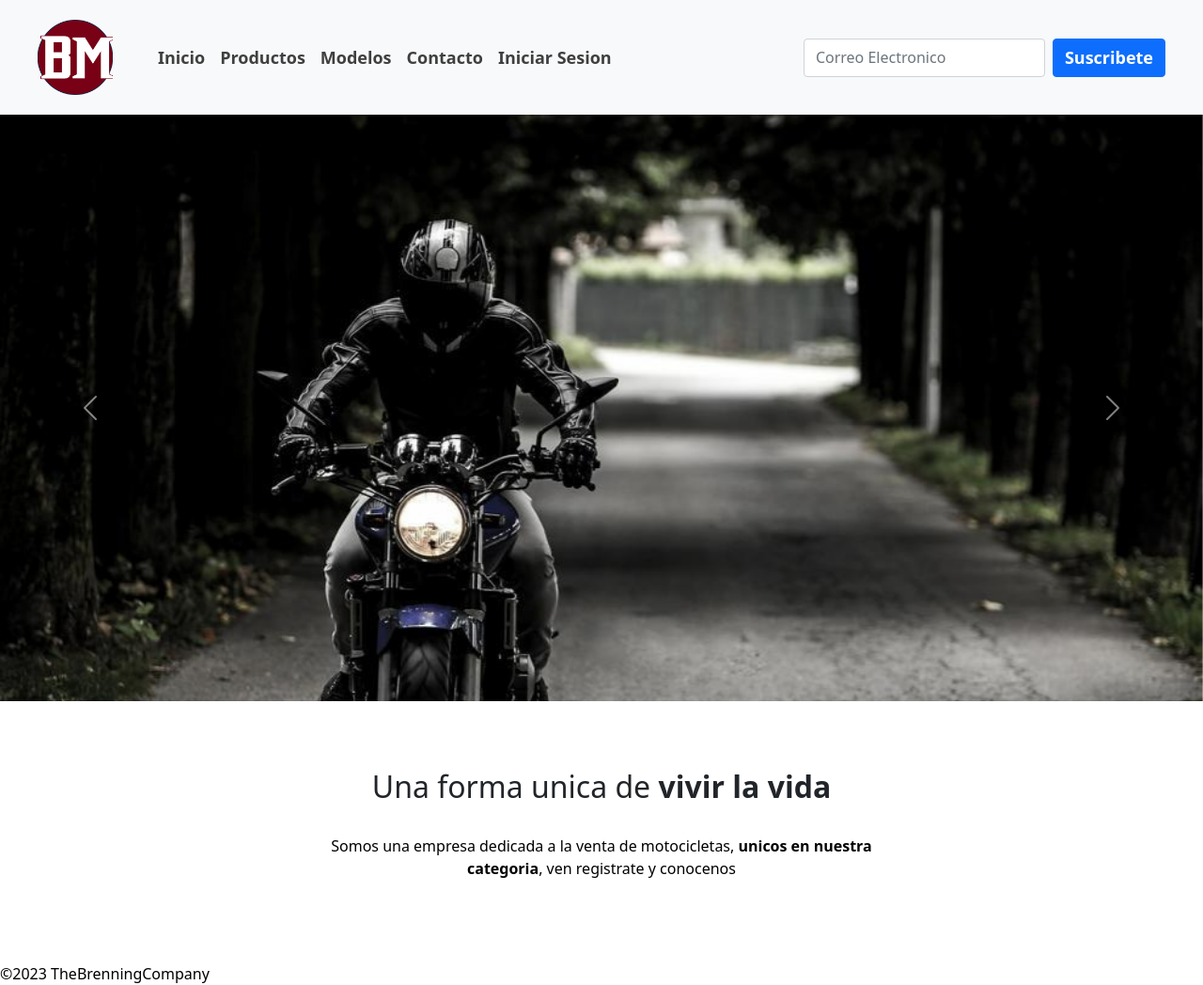
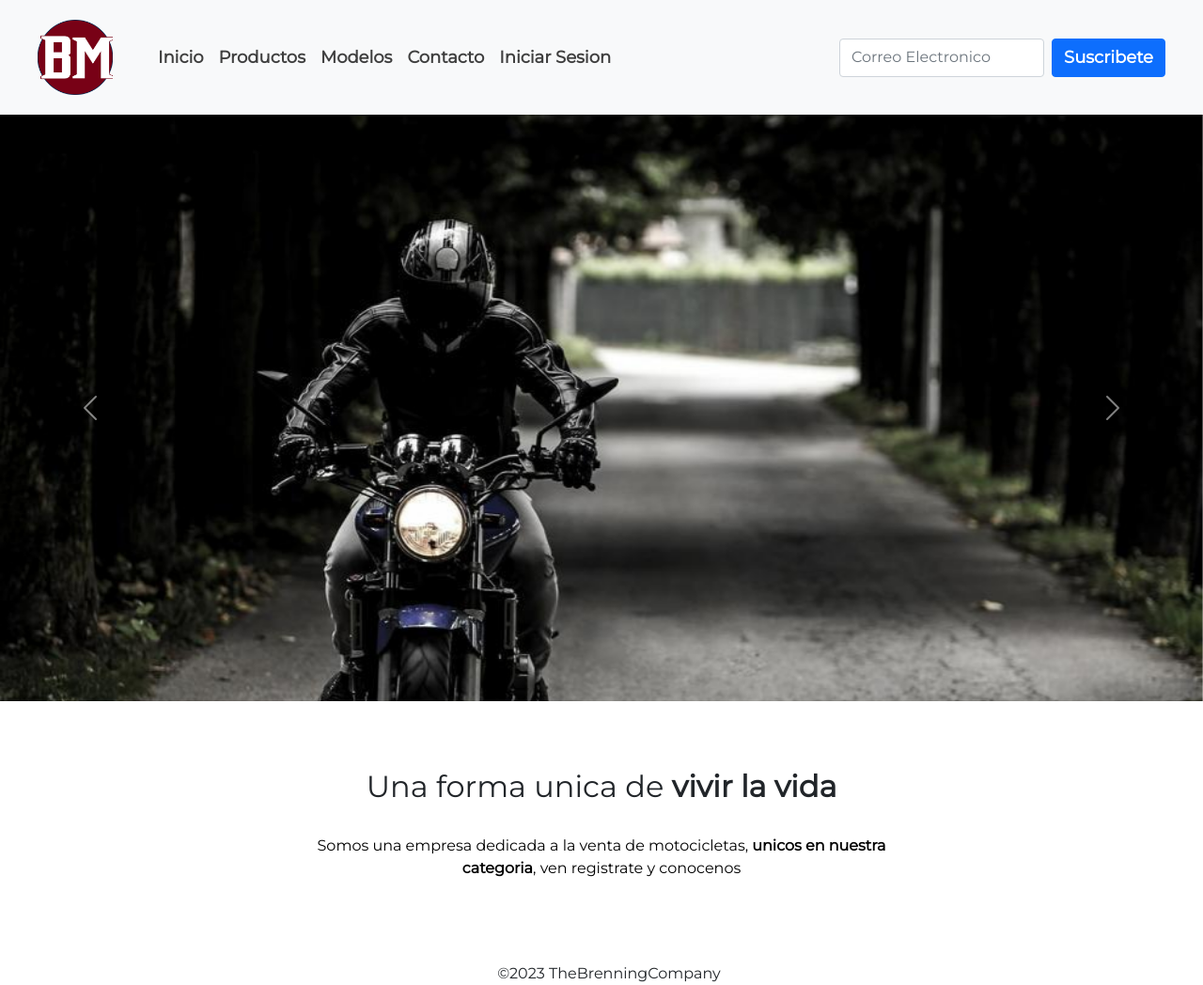
Before and after one commit to fegenau/brenning_motors, a Django app: page / in a window 1280 px wide. Shown: the whole page at 94% size. Run offline with Django 4.2, Linux system fonts and the light colour scheme.

Commit message:
se hacen cambios

```diff
--- a/ventas/static/css/style.css
+++ b/ventas/static/css/style.css
@@ -1,3 +1,15 @@
+@import url('https://fonts.googleapis.com/css2?family=Montserrat&display=swap');
+
+
+body{
+    background-color: white;
+    font-family:'Montserrat',sans-serif;
+    margin: 0;
+    overflow-x: hidden ;
+    align-items: center;
+    justify-content: center;
+    height: 100vh;
+}
 
 #menu a {
     font-size: 18px;
--- a/ventas/templates/index.html
+++ b/ventas/templates/index.html
@@ -56,7 +56,7 @@
   <br>
   <br>
   <br>
-  <footerclass="container-fluid mx-2 text-center  " style="color: rgb(0, 0, 0)">
+  <footer class="container-fluid mx-2 text-center ">
       &copy;2023 TheBrenningCompany
   </footer>
   <script src="https://cdn.jsdelivr.net/npm/@popperjs/core@2.9.2/dist/umd/popper.min.js" integrity="sha384-IQsoLXl5PILFhosVNubq5LC7Qb9DXgDA9i+tQ8Zj3iwWAwPtgFTxbJ8NT4GN1R8p" crossorigin="anonymous"></script>
--- a/ventas/templates/productos.html
+++ b/ventas/templates/productos.html
@@ -1,4 +1,6 @@
 {% extends 'base.html' %}
+
+
 
 {% block content %}
 <!DOCTYPE html>
```
Also changed, not shown: ventas/templates/modelos.html (+22 -1 lines).
